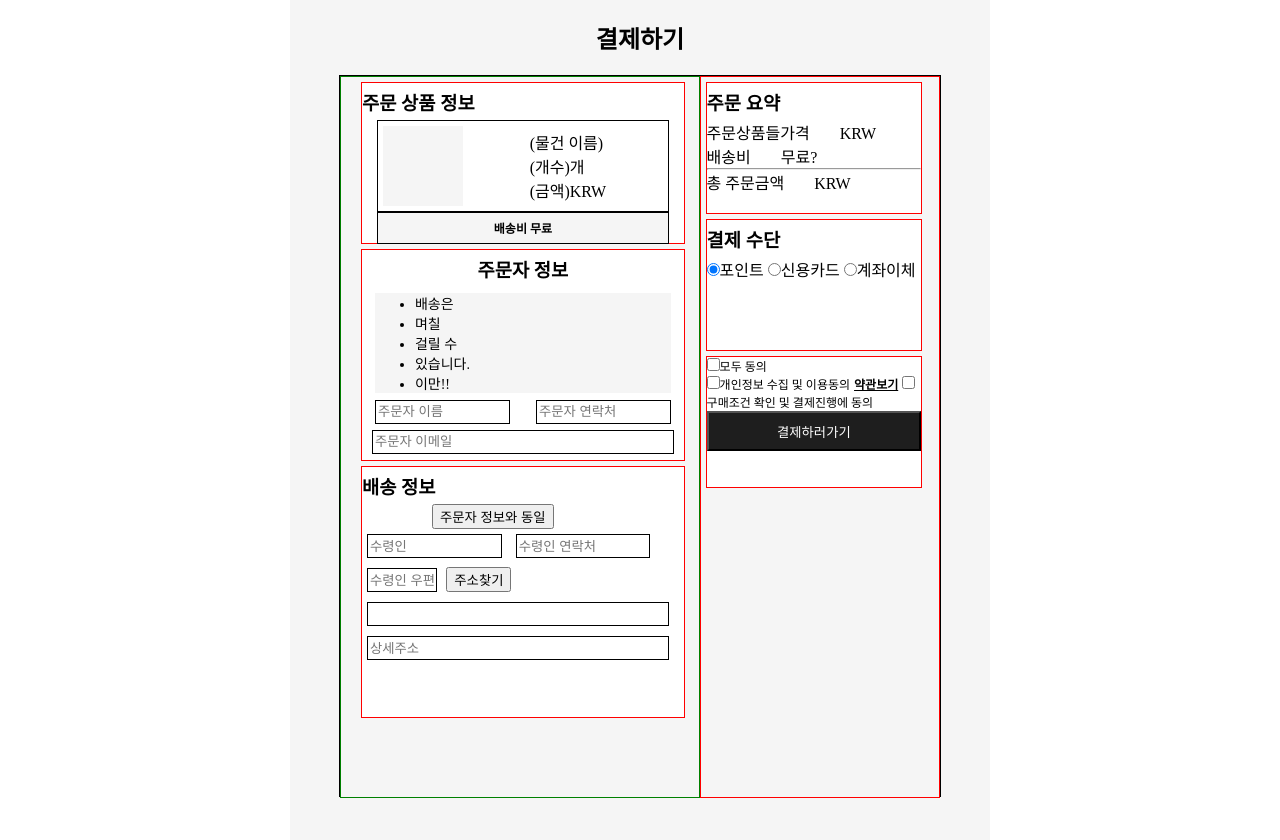
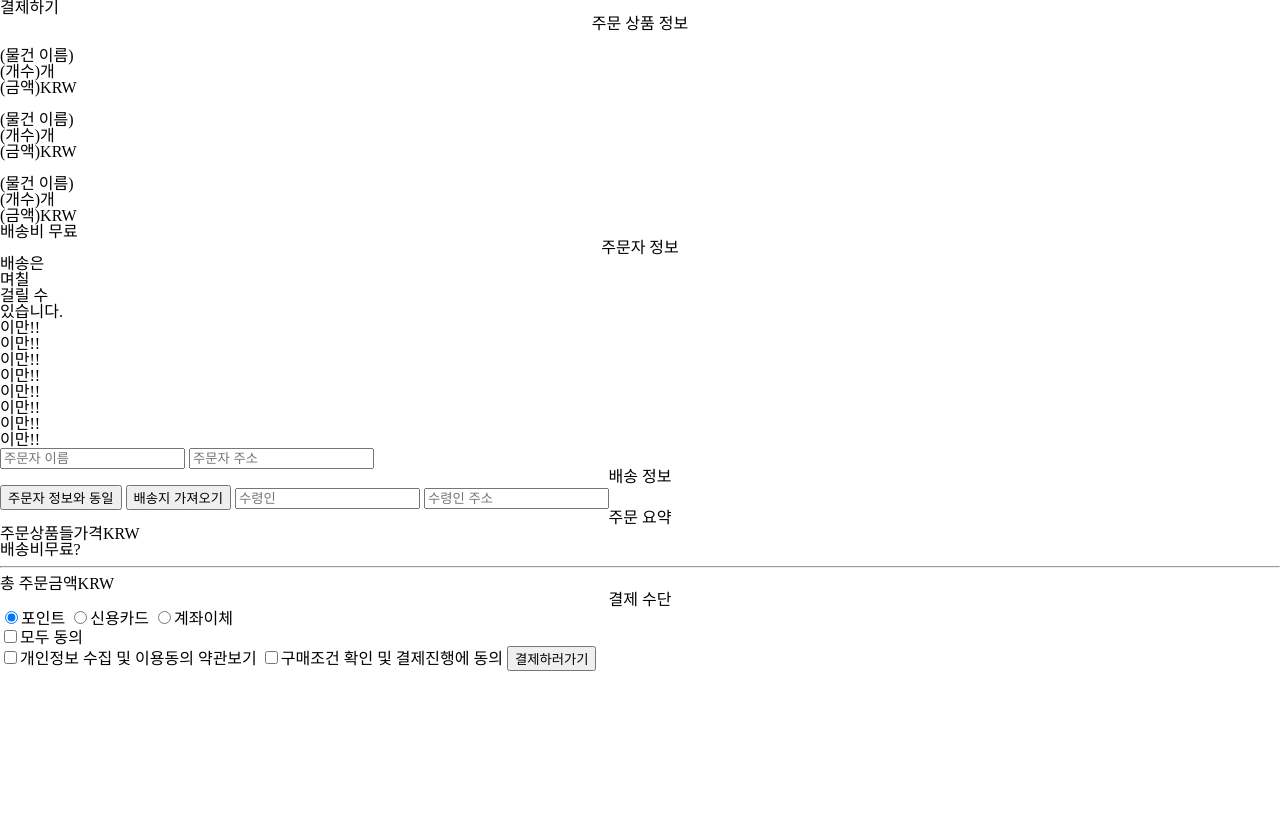
Before and after one commit to o0oiiiiing/ICT_project01, a Java web app: page /pay in a window 1280 px wide. After the commit the page ends 671 px from the top, so only its background shows below. Run offline with Spring Boot 4, a stand-in JSP engine, Linux system fonts and the light colour scheme; the project's own start-up code is not run, and a stand-in starts its controllers and pages.

Commit message:
khj20240328

```diff
--- a/src/main/webapp/WEB-INF/views/khj-view/pay01.jsp
+++ b/src/main/webapp/WEB-INF/views/khj-view/pay01.jsp
@@ -5,18 +5,11 @@
 <head>
 <meta charset="UTF-8">
 <title>Insert title here</title>
-<link rel="stylesheet" href="resources/khj-css/pay01c.css">
+<link rel="stylesheet" href="resources/common-css/reset.css">
+<link rel="stylesheet" href="resources/khj-css/수정중pay01c.css">
+
 <script type="text/javascript">
-function oninput_op(target1) {
-	target1.value = target1.value
-    .replace(/[^0-9]/g, '')
-    .replace(/(^02.{0}|^01.{1}|[0-9]{3,4})([0-9]{3,4})([0-9]{4})/g, "$1-$2-$3");
-}
-function oniput_rp(target2) {
-	target2.value = target2.value
-    .replace(/[^0-9]/g, '')
-    .replace(/(^02.{0}|^01.{1}|[0-9]{3,4})([0-9]{3,4})([0-9]{4})/g, "$1-$2-$3");
-}
+
 function selectAll(selectAll)  {
 	  const checkboxes
 	     = document.querySelectorAll('input[type="checkbox"]');
@@ -34,9 +27,25 @@
 <div id="p_main">
 	<section id="p1_s1">
 		<article id="p1_s1_a1">
-			<h3>주문 상품 정보</h3>
-			<div id="s1a1_d1">
-				<div id="s1a1d1_img"></div>
+			<h3 style="text-align: center;">주문 상품 정보</h3>
+			<div class="s1a1_d1">
+				<div class="s1a1d1_img"><img src=""></div>
+				<div id="s1a1d1_pa">
+					<div id="p_name">(물건 이름)<a></a></div>
+					<div id="p_count">(개수)<a>개</a></div>
+					<div id="pt_price">(금액)<a>KRW</a></div>
+				</div>
+			</div>
+			<div class="s1a1_d1">
+				<div class="s1a1d1_img"><img src=""></div>
+				<div id="s1a1d1_pa">
+					<div id="p_name">(물건 이름)<a></a></div>
+					<div id="p_count">(개수)<a>개</a></div>
+					<div id="pt_price">(금액)<a>KRW</a></div>
+				</div>
+			</div>
+			<div class="s1a1_d1">
+				<div class="s1a1d1_img"><img src=""></div>
 				<div id="s1a1d1_pa">
 					<div id="p_name">(물건 이름)<a></a></div>
 					<div id="p_count">(개수)<a>개</a></div>
@@ -48,7 +57,7 @@
 			</div>
 		</article>
 		<article id="p1_s1_a2">
-			<h3>주문자 정보</h3>
+			<h3 style="text-align: center;">주문자 정보</h3>
 				<div id="s1a2d1">
 					<ul>
 						<li>배송은</li>
@@ -56,34 +65,44 @@
 						<li>걸릴 수</li>
 						<li>있습니다.</li>
 						<li>이만!!</li>
+						<li>이만!!</li>
+						<li>이만!!</li>
+						<li>이만!!</li>
+						<li>이만!!</li>
+						<li>이만!!</li>
+						<li>이만!!</li>
+						<li>이만!!</li>
 					</ul>
 				</div>
 				<input id="orderer_name" type="text" placeholder="주문자 이름"  required>
-				<input  id="orderer_phone" type="text" oninput="oninput_op(this)" maxlength="14" placeholder="주문자 연락처"  required>
-				<input id="orderer_email" placeholder="주문자 이메일"  required>
+				<input id="orderer_addr" type="text" placeholder="주문자 주소"  required>
+				<!-- <input  id="orderer_phone" type="text" oninput="oninput_op(this)" maxlength="14" placeholder="주문자 연락처"  required>
+				<input id="orderer_email" placeholder="주문자 이메일"  required> -->
 		</article>
 		<article id="p1_s1_a3">
-			<h3>배송 정보</h3>
+			<h3 style="text-align: center;">배송 정보</h3>
 			<button id="op_same_b1">주문자 정보와 동일</button>
-			<input id="recipient_name" placeholder="수령인"  required>
-			<input id="recipient_phone" type="text" oninput="oniput_rp(this)" placeholder="수령인 연락처"  required>
-			<input id="recipient_zipcode" placeholder="수령인 우편번호"  required>
+			<button id="import_addr">배송지 가져오기</button>
+			<input id="recipient_name" placeholder="수령인" readonly required>
+			<input id="recipient_addr" placeholder="수령인 주소" readonly required>
+			<!-- <input id="recipient_phone" type="text" oninput="oniput_rp(this)" placeholder="수령인 연락처"  required> -->
+			<!-- <input id="recipient_zipcode" placeholder="수령인 우편번호"  required>
 			<button>주소찾기</button>
 			<input id="r_addr" readonly required>
-			<input id="r_det_addr" placeholder="상세주소"  required>
+			<input id="r_det_addr" placeholder="상세주소"  required> -->
 		</article>
 	</section>
 
 	<section id="p1_s2">
 		<article id="p1_s2_a1">
-			<h3>주문 요약</h3>
+			<h3 style="text-align: center;">주문 요약</h3>
 			<div id="all_opp">주문상품들가격<a>KRW</a></div>
 			<div id="d_charge">배송비<a>무료?</a></div>
 			<hr>
 			<div id="t_o_amount">총 주문금액<a>KRW</a></div>
 		</article>
 		<article id="p1_s2_a2">
-			<h3>결제 수단</h3>
+			<h3 style="text-align: center;">결제 수단</h3>
 			<a><input type="radio" id="p_pay" name="pay" value="point" checked>포인트</a>
 			<a><input type="radio" id="c_pay" name="pay" value="credit_card">신용카드</a>
 			<a><input type="radio" id="a_pay" name="pay" value="account_transfer">계좌이체</a>
--- a/src/main/webapp/resources/khj-css/pay01c.css
+++ b/src/main/webapp/resources/khj-css/pay01c.css
@@ -1,120 +1,186 @@
 @charset "UTF-8";
-*{margin: 0px auto;}
 #page01{
-	width: 700px; height: 840px;
-	background-color: #f5f5f5;
+	width: 800px;
+	margin: 0 auto;
 }
 
 h2{
 	padding: 20px 0px;
 	text-align: center;
+	font-size: 40px;
+
 }
-h3{margin: 5px auto; text-align: left;}
+h3{
+	margin: 5px auto;
+	font-weight: bold;
+}
 #p_main{
 	margin: 0px auto;
-
-	width: 600px; height: 720px;
+	width: 700px;
 	border: 1px solid black;
 	background-color: #f5f5f5;
 	display: flex;
 }
 
 #p1_s1{
-	width: 60%; height: 100%;
-	border: 1px solid green;
+	width: 60%;
 	background-color: #f5f5f5;
 }
 #p1_s2{
-	width: 40%; height: 100%;
+	width: 40%;
 	background-color: #f5f5f5;
-	border: 1px solid red;
 }
 
 
 #p1_s1_a1{
 
-	width: 90%; height: 160px;
-	border: 1px solid red;
+	width: 90%;
 	background-color: white;
 	margin: 5px 5px 5px 20px;
 }
 #p1_s1_a2{
-
-	width: 90%; height: 210px;
-	border: 1px solid red;
+	width: 90%;
 	background-color: white;
 	margin: 5px 5px 5px 20px;
 	display: flex;
 	flex-wrap: wrap;
-	justify-content: space-between;
+	/* justify-content: space-between; */
 }
-
+#p1_s1_a2 > input{
+	margin: 10px 5px 10px 5px;
+}
 #p1_s1_a3{
 
-	width: 90%; height: 250px;
-	border: 1px solid red;
+	width: 90%;
 	background-color: white;
-	margin: 5px 5px 5px 20px;
+	margin: 10px 5px 10px 20px;
 
 }
-#p1_s1_a3 input{margin: 5px;}
+#p1_s1_a3 > h3{
+
+}
+#p1_s1_a3 input{
+	margin: 5px;
+}
 #p1_s2_a1{
 
-	width: 90%; height: 130px;
-	border: 1px solid red;
+	width: 90%;
+	height: 130px;
 	background-color: white;
 	margin: 5px 20px 5px 5px;
 
 }
-#p1_s2_a1 a{margin-left: 30px;}
+#p1_s2_a1 a{
+	margin-left: 30px;
+}
 #p1_s2_a2{
 
-	width: 90%; height: 130px;
-	border: 1px solid red;
+	width: 90%;
+	height: 130px;
 	background-color: white;
 	margin: 5px 20px 5px 5px;
 
 }
 #p1_s2_a3{
 
-	width: 90%; height: 130px;
-	border: 1px solid red;
+	width: 90%;
+	height: 130px;
 	background-color: white;
 	margin: 5px 20px 5px 5px;
 }
-#s1a1_d1{
-	display: flex;  align-items: center;
-	width: 90%; height: 90px;
+#p1_s2_a3 > a{
+	margin: 5px 5px 5px 5px;
+}
+.s1a1_d1{
+	display: flex;
+	align-items: center;
+	width: 90%;
+	height: 90px;
 	border: 1px solid black;
 }
 
-#s1a1d1_img{
-	width: 80px; height: 80px;
+.s1a1d1_img{
+	width: 80px;
+	height: 80px;
 	background-color: #f5f5f5;
 	margin: 5px;
 	padding: 0px;
 }
-ul li{font-size: 14px;}
+ul li{
+	font-size: 14px;
+}
 #s1a1_d2{
+
 	background-color: #f5f5f5;
-	width: 90%; height: 30px;
+	width: 90%;
+	height: 30px;
 	border: 1px solid black;
-	display: flex; align-items: center;
+	 display: flex;
+	 align-items: center;
+	 justify-content: center;
 }
-#s1a1_d2 a{display: block; text-align: center; font-size: 12px; font-weight: bold; }
-#s1a2d1{width: 92%; height: 100px; background-color: #f5f5f5;}
-#orderer_name{width: 40%; height: 20px; border: 1px solid black;}
-#orderer_phone{width: 40%; height: 20px; border: 1px solid black;}
-#orderer_email{width: 92%; height: 20px; border: 1px solid black;}
-#op_same_b1{margin-left: 70px; margin-right: 100px;}
-#recipient_name{width: 40%; height: 20px; border: 1px solid black;}
-#recipient_phone{width: 40%; height: 20px; border: 1px solid black;}
-#recipient_zipcode{width: 20%; height: 20px; border: 1px solid black;}
-#r_addr{width: 92%; height: 20px; border: 1px solid black;}
-#r_det_addr{width: 92%; height: 20px; border: 1px solid black;}
-#s2a3_d1{font-size: 12px;}
-#s2a3_da{width: 80%; height: 20px; border: 1px solid black;}
-#s2a3_a1{font-size: 12px;}
-#terms{text-decoration: underline; font-weight: bold; font-size: 12px;}
-#s2a3_a3{font-size: 12px;}
-#pay_b1{width: 100%; height: 40px; background-color: #1e1e1e; color: white;}
+#s1a1_d2 a{
+	display: block;
+	font-size: 12px;
+	font-weight: bold;
+	}
+#s1a2d1{
+	width: 92%;
+	background-color: #f5f5f5;
+	}
+#orderer_name{
+	width: 40%;
+	height: 20px;
+	border: 1px solid black;
+	margin-right: 50px;
+	}
+#orderer_addr{
+	width: 40%;
+	height: 20px;
+	border: 1px solid black;
+	}
+
+
+#op_same_b1{
+	margin-left: 10px;
+	margin-right: 40px;
+	}
+#import_addr{
+
+}
+#recipient_name{
+	width: 40%;
+	height: 20px;
+	border: 1px solid black;
+	}
+#recipient_addr{
+	width: 40%;
+	height: 20px;
+	border: 1px solid black;
+	}
+
+#s2a3_d1{
+	font-size: 12px;
+	}
+#s2a3_da{
+	width: 80%;
+	height: 20px;
+	border: 1px solid black;
+	}
+#s2a3_a1{
+	font-size: 12px;
+	}
+#terms{
+	text-decoration: underline;
+	font-weight: bold;
+	font-size: 12px;
+	}
+#s2a3_a3{
+	font-size: 12px;
+	}
+#pay_b1{
+	width: 100%;
+	height: 40px;
+	background-color: #1e1e1e;
+	color: white;
+	}
```
Also changed, not shown: src/main/webapp/WEB-INF/views/khj-view/수정중pay01.jsp (deleted, +0 -121 lines), src/main/webapp/resources/khj-css/수정중pay01c.css (deleted, +0 -182 lines), 1 other file.
